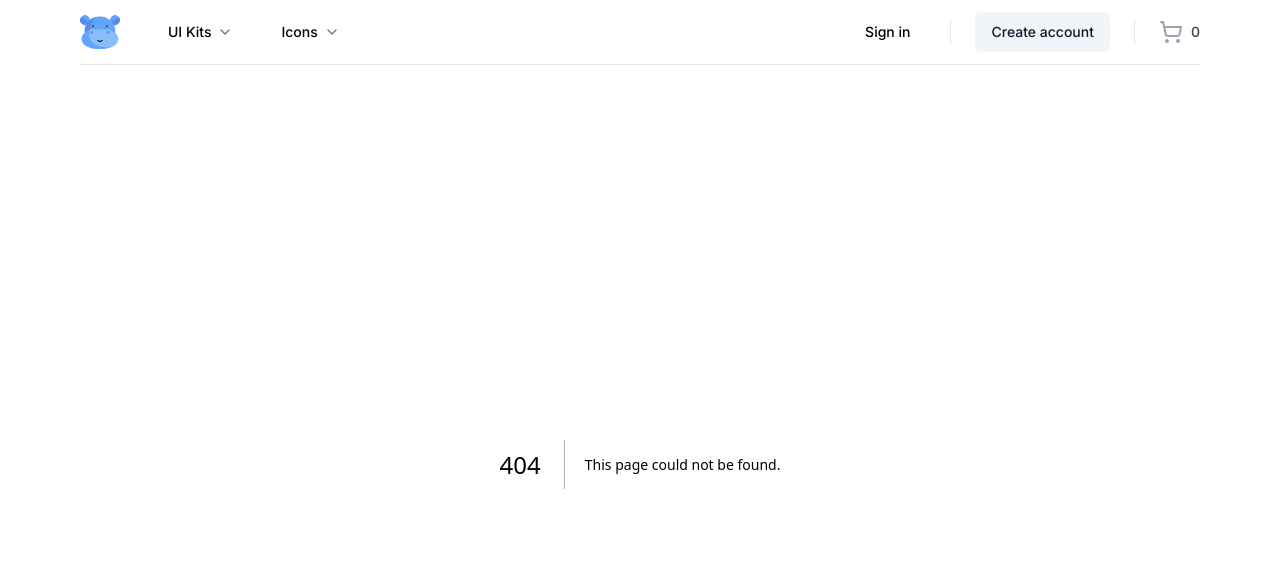
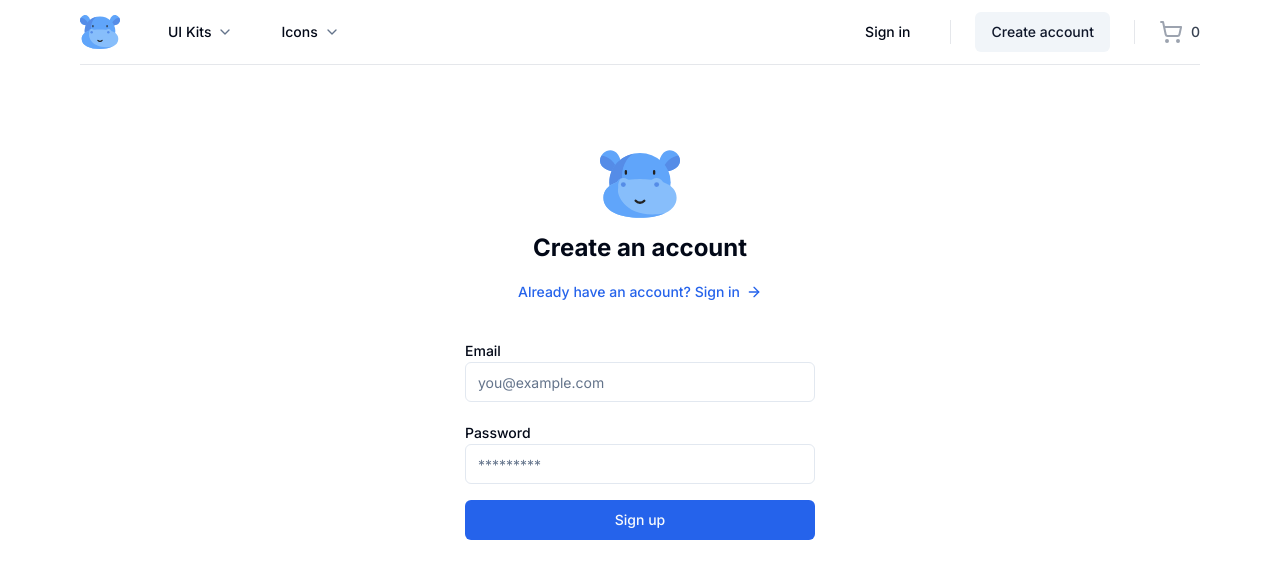
Before and after one commit to onyx093/ui_marketplace, a Next.js app: page /sign-up in a window 1280 px wide. Before the commit this address had no page. Shown: the top 578 px of the page. Built offline with nearby package versions, Linux system fonts and the light colour scheme.

Commit message:
(feat-ui):sign up page

```diff
--- /dev/null
+++ b/src/app/(auth)/sign-up/page.tsx
@@ -0,0 +1,82 @@
+"use client";
+
+import Icons from "@/components/Icons";
+import { Button, buttonVariants } from "@/components/ui/button";
+import { Input } from "@/components/ui/input";
+import { Label } from "@/components/ui/label";
+import { cn } from "@/lib/utils";
+import { ArrowRight } from "lucide-react";
+import Link from "next/link";
+import { useForm } from "react-hook-form";
+import { zodResolver } from "@hookform/resolvers/zod";
+import { z } from "zod";
+import {
+  AuthCredentialsValidator,
+  TAuthCredentialsValidator,
+} from "@/lib/validators/account-credentials-validator";
+
+const SignUp = () => {
+  const {
+    register,
+    handleSubmit,
+    formState: { errors },
+  } = useForm<TAuthCredentialsValidator>({
+    resolver: zodResolver(AuthCredentialsValidator),
+  });
+
+  const onSubmit = ({ email, password }: TAuthCredentialsValidator) => {};
+
+  return (
+    <>
+      <div className="container relative flex flex-col items-center justify-center pt-20 lg:px-0">
+        <div className="mx-auto w-full flex flex-col justify-center space-y-6 sm:w-[350px]">
+          <div className="flex flex-col items-center space-y-2 text-center">
+            <Icons.Logo className="w-20 h-20" />
+            <h1 className="text-2xl font-bold">Create an account</h1>
+
+            <Link
+              className={buttonVariants({
+                variant: "link",
+                className: "gap-1.5",
+              })}
+              href="/sign-in"
+            >
+              Already have an account? Sign in
+              <ArrowRight className="w-4 h-4" />
+            </Link>
+          </div>
+
+          <div className="grid gap-6">
+            <form onSubmit={handleSubmit(onSubmit)}>
+              <div className="grid gap-2">
+                <div className="grid gap-1 py-2">
+                  <Label htmlFor="email">Email</Label>
+                  <Input
+                    {...register("email")}
+                    className={cn({
+                      "focus-visible:ring-red-500": errors.email,
+                    })}
+                    placeholder="you@example.com"
+                  />
+                </div>
+                <div className="grid gap-1 py-2">
+                  <Label htmlFor="password">Password</Label>
+                  <Input
+                    {...register("password")}
+                    className={cn({
+                      "focus-visible:ring-red-500": errors.password,
+                    })}
+                    placeholder="*********"
+                  />
+                </div>
+                <Button>Sign up</Button>
+              </div>
+            </form>
+          </div>
+        </div>
+      </div>
+    </>
+  );
+};
+
+export default SignUp;
--- /dev/null
+++ b/src/components/Providers.tsx
@@ -0,0 +1 @@
+"use client";
--- /dev/null
+++ b/src/lib/validators/account-credentials-validator.ts
@@ -0,0 +1,10 @@
+import { z } from "zod";
+
+export const AuthCredentialsValidator = z.object({
+    email: z.string().email(),
+    password: z
+      .string()
+      .min(8, { message: "Password must be at least 8 characters long." }),
+  });
+
+  export type TAuthCredentialsValidator = z.infer<typeof AuthCredentialsValidator>;
```
